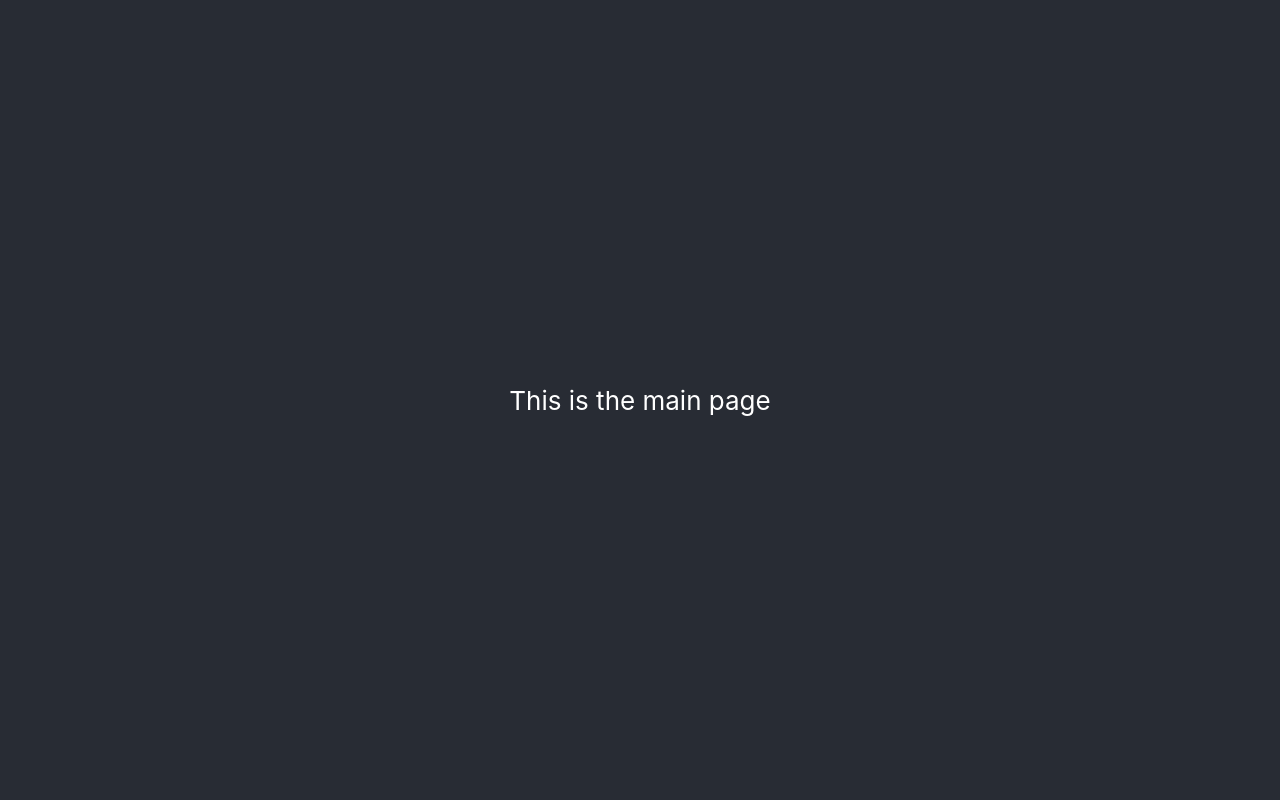
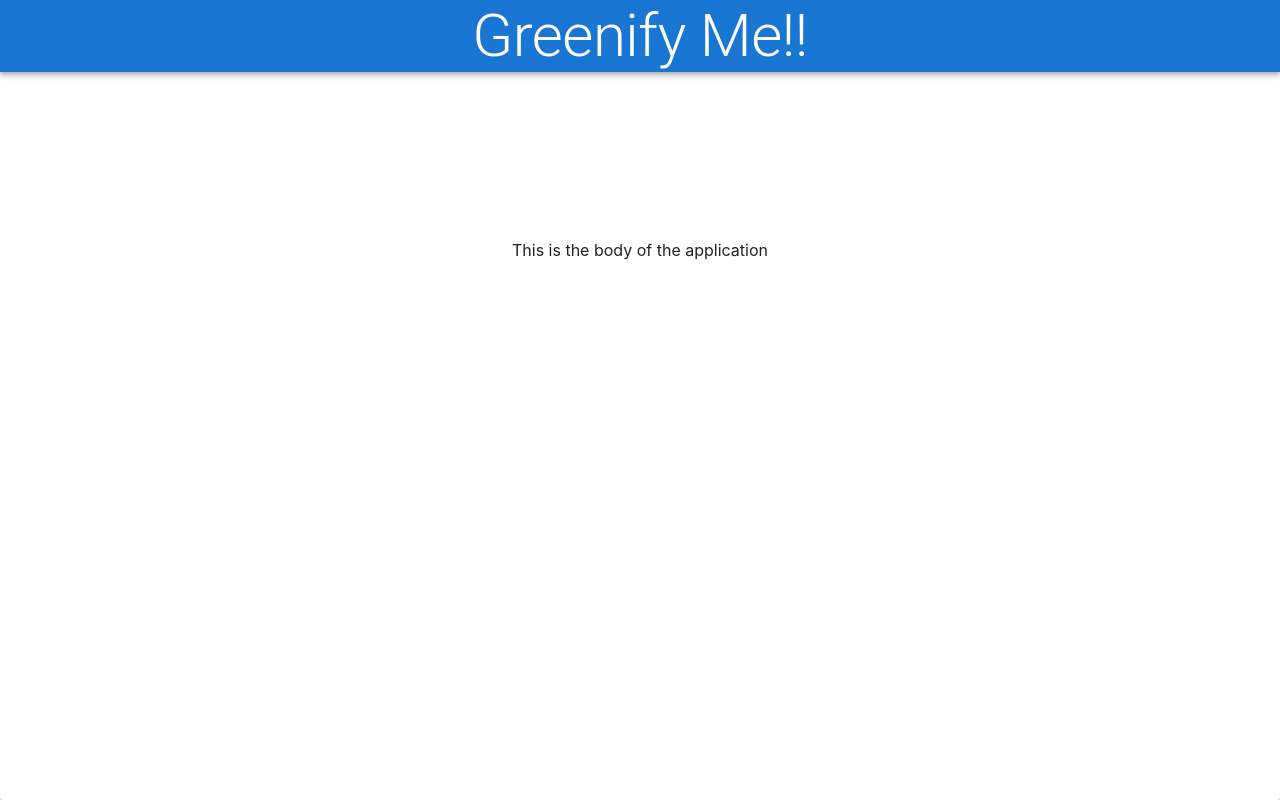
Before and after one commit to psvkaushik/SUSociety, a React (Create React App) app in the folder ui/: page / in a window 1280 px wide. Built offline with nearby package versions, Linux system fonts and the light colour scheme.

Commit message:
basic structure

```diff
--- a/ui/src/App.css
+++ b/ui/src/App.css
@@ -1,5 +1,7 @@
 .App {
   text-align: center;
+  width: 100%;
+  height: 100%;
 }
 
 .App-logo {
@@ -36,3 +38,13 @@
     transform: rotate(360deg);
   }
 }
+
+#root {
+  height: 100%;
+  width: 100%;
+}
+
+body {
+  height: 100vh;
+  width: 100vw;
+}
--- a/ui/src/App.tsx
+++ b/ui/src/App.tsx
@@ -1,12 +1,12 @@
 import React from 'react';
 import './App.css';
+
+import Component from './component';
 
 function App() {
   return (
     <div className="App">
-      <header className="App-header">
-        <p> This is the main page </p>
-      </header>
+      <Component />
     </div>
   );
 }
--- /dev/null
+++ b/ui/src/component.tsx
@@ -0,0 +1,33 @@
+import { AppBar, Box, Paper, Typography } from "@mui/material";
+import React from "react";
+
+export default class Component extends React.Component<any, any> {
+  public render(): React.ReactNode {
+    return (
+      <div
+        id="component-root"
+        style={{
+          display: "flex",
+          flexDirection: "column",
+          width: "100%",
+          height: "100%",
+        }}
+      >
+        <Paper elevation={3} style={{height: '100%', width: '100%'}}>
+        <div id="title" style={{height: '30%', width: '100%'}}>
+          <AppBar position="static">
+            <Typography variant="h2" noWrap>
+              Greenify Me!!
+            </Typography>
+          </AppBar>
+        </div>
+        <div id="body" style={{height: '70%', width: '100%'}}>
+          <Box>
+            {"This is the body of the application"}
+          </Box>
+        </div>
+        </Paper>
+      </div>
+    );
+  }
+}
```
